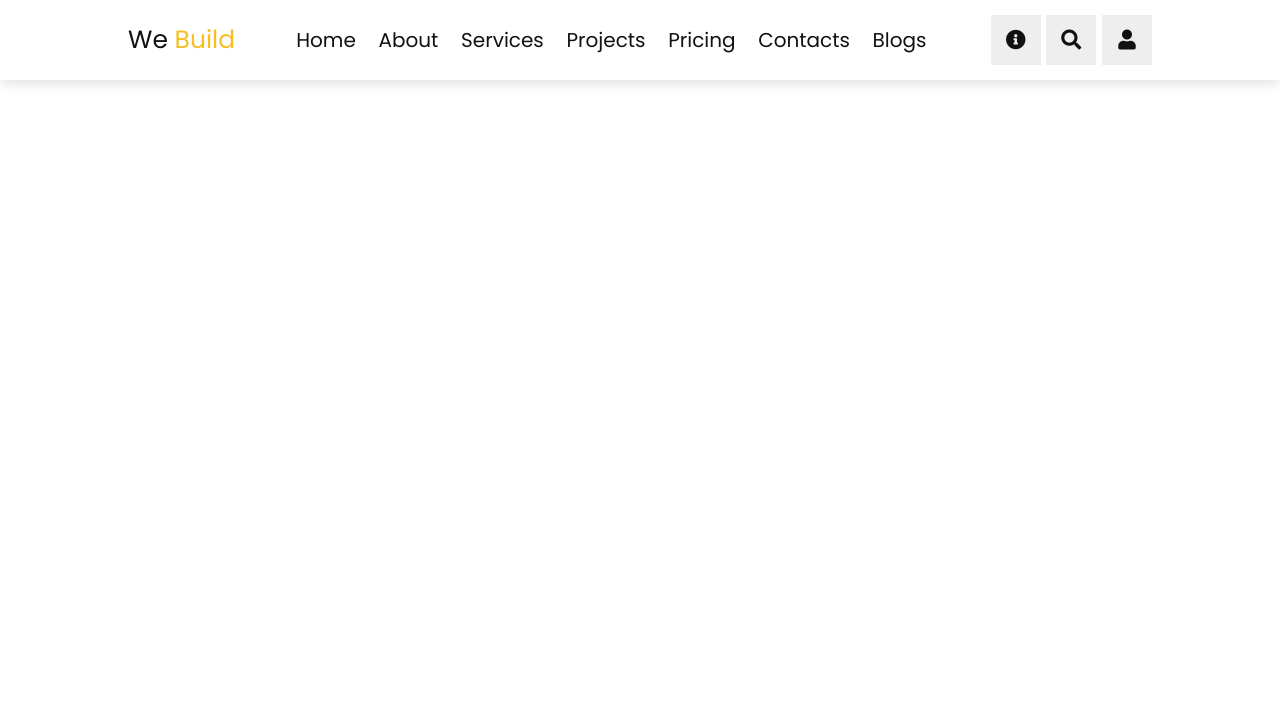
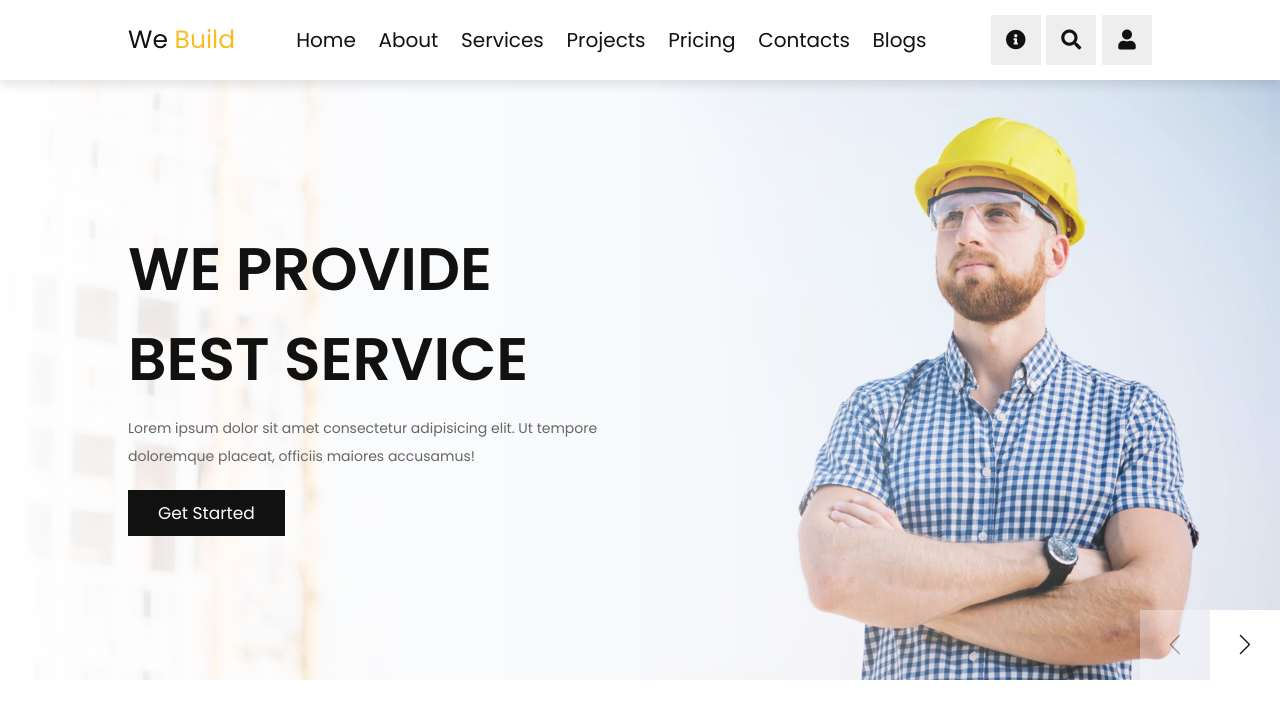
Before and after one commit to Abdulxoliq-1030/constructor, a plain HTML site: page index.html in a window 1280 px wide. Drawn offline with nearby package versions, Linux system fonts and the light colour scheme; some packages are replaced by stand-ins of ours; a script that the page names is missing.

Commit message:
home section finish code

```diff
--- a/index.html
+++ b/index.html
@@ -18,9 +18,10 @@
     />
 
     <link
-      rel="stylesheet"
-      href="https://unpkg.com/swiper@7/swiper-bundle.min.css"
-    />
+    rel="stylesheet"
+    href="https://unpkg.com/swiper@8/swiper-bundle.min.css"
+  />
+
 
     <!-- custom css file link  -->
     <link rel="stylesheet" href="./styles/style.css" />
@@ -109,10 +110,64 @@
 
     <!-- /HEADER SECTION -->
 
+    <!-- HOME SECTION -->
+
+    <section class="home" id="home">
+      <div class=" swiper home-slider">
+
+        <div class="swiper-wrapper">
+          <section
+            class=" swiper-slide slide"
+            style="background: url(images/home-slide-1.jpg) no-repeat"
+          >
+            <div class="content">
+              <h3>we provide best service</h3>
+              <p>
+                Lorem ipsum dolor sit amet consectetur adipisicing elit. Ut
+                tempore doloremque placeat, officiis maiores accusamus!
+              </p>
+              <a href="#about" class="btn">get started</a>
+            </div>
+          </section>
+
+          <section
+            class=" swiper-slide slide"
+            style="background: url(images/home-slide-2.jpg) no-repeat"
+          >
+            <div class="content">
+              <h3>making dream come to life</h3>
+              <p>
+                Lorem ipsum dolor sit amet consectetur adipisicing elit. Ut
+                tempore doloremque placeat, officiis maiores accusamus!
+              </p>
+              <a href="#about" class="btn">get started</a>
+            </div>
+          </section>
+
+          <section
+            class=" swiper-slide slide"
+            style="background: url(images/home-slide-3.jpg) no-repeat"
+          >
+            <div class="content">
+              <h3>from concept to creation</h3>
+              <p>
+                Lorem ipsum dolor sit amet consectetur adipisicing elit. Ut
+                tempore doloremque placeat, officiis maiores accusamus!
+              </p>
+              <a href="#about" class="btn">get started</a>
+            </div>
+          </section>
+        </div>
+         <div class="swiper-button-next"></div>
+         <div class="swiper-button-prev"></div>
+      </div>
+    </section>
+
+    <!-- /HOME SECTION -->
+
     <script src="https://cdnjs.cloudflare.com/ajax/libs/lightgallery-js/1.4.0/js/lightgallery.min.js"></script>
 
-    <script src="https://unpkg.com/swiper@7/swiper-bundle.min.js"></script>
-
+    <script src="https://unpkg.com/swiper@8/swiper-bundle.min.js"></script>
     <!-- custom js file link  -->
     <script src="./js/script.js"></script>
 
--- a/js/script.js
+++ b/js/script.js
@@ -35,3 +35,10 @@ window.onscroll = () => {
   loginForm.classList.remove("active");
   contactInfo.classList.remove("active");
 };
+
+var swiper = new Swiper(".home-slider", {
+  navigation: {
+    nextEl: ".swiper-button-next",
+    prevEl: ".swiper-button-prev",
+  },
+});
--- a/styles/style.scss
+++ b/styles/style.scss
@@ -36,7 +36,7 @@
 @mixin graphText($graphSize) {
   font-size: $graphSize;
   color: var(--light-color);
-  line-height: 1.5;
+  line-height: 2;
 }
 
 @mixin iconsBox() {
@@ -74,6 +74,10 @@ html {
   }
 }
 
+section {
+  padding: 5rem 10%;
+}
+
 .btn {
   display: inline-block;
   margin-top: 1rem;
@@ -107,6 +111,7 @@ html {
   align-items: center;
   justify-content: space-between;
   z-index: 1000;
+  background: var(--white);
 
   .logo {
     @include titleText(2.5rem);
@@ -303,16 +308,89 @@ html {
   }
 }
 
+// Home section
+.home {
+  padding: 0;
+
+  .slide {
+    min-height: 60rem;
+    display: flex;
+    align-items: center;
+    position: relative;
+    background-size: cover !important;
+    background-position: center !important;
+
+    &::before {
+      content: "";
+      position: absolute;
+      top: 0;
+      left: 0;
+      height: 100%;
+      width: 100%;
+      background: linear-gradient(90deg, var(--white), transparent);
+    }
+
+    .content {
+      width: 50rem;
+      position: relative;
+
+      h3 {
+        @include titleText(6rem);
+        text-transform: uppercase;
+      }
+
+      p {
+        @include graphText(1.4rem);
+        padding: 1rem 0;
+      }
+    }
+  }
+
+  .swiper-button-next,
+  .swiper-button-prev {
+    top: initial;
+    bottom: 0;
+    left: initial;
+    right: 0;
+    height: 7rem;
+    width: 7rem;
+    line-height: 7rem;
+    background: var(--white);
+
+    &:hover {
+      background: var(--yellow);
+    }
+  }
+
+  .swiper-button-next::after,
+  .swiper-button-prev::after {
+    font-size: 2rem;
+    color: var(--black);
+  }
+
+  .swiper-button-prev {
+    right: 7rem;
+  }
+}
+
 // Media screen
 @media screen and(max-width: 1200px) {
   .header {
     padding: 1.5rem 2rem;
+  }
+
+  section {
+    padding: 3rem 5%;
   }
 }
 
 @media screen and(max-width: 991px) {
   html {
     font-size: 55%;
+  }
+
+  section {
+    padding: 3rem 2rem;
   }
 
   .header {
```
Also changed, not shown: styles/style.css.
